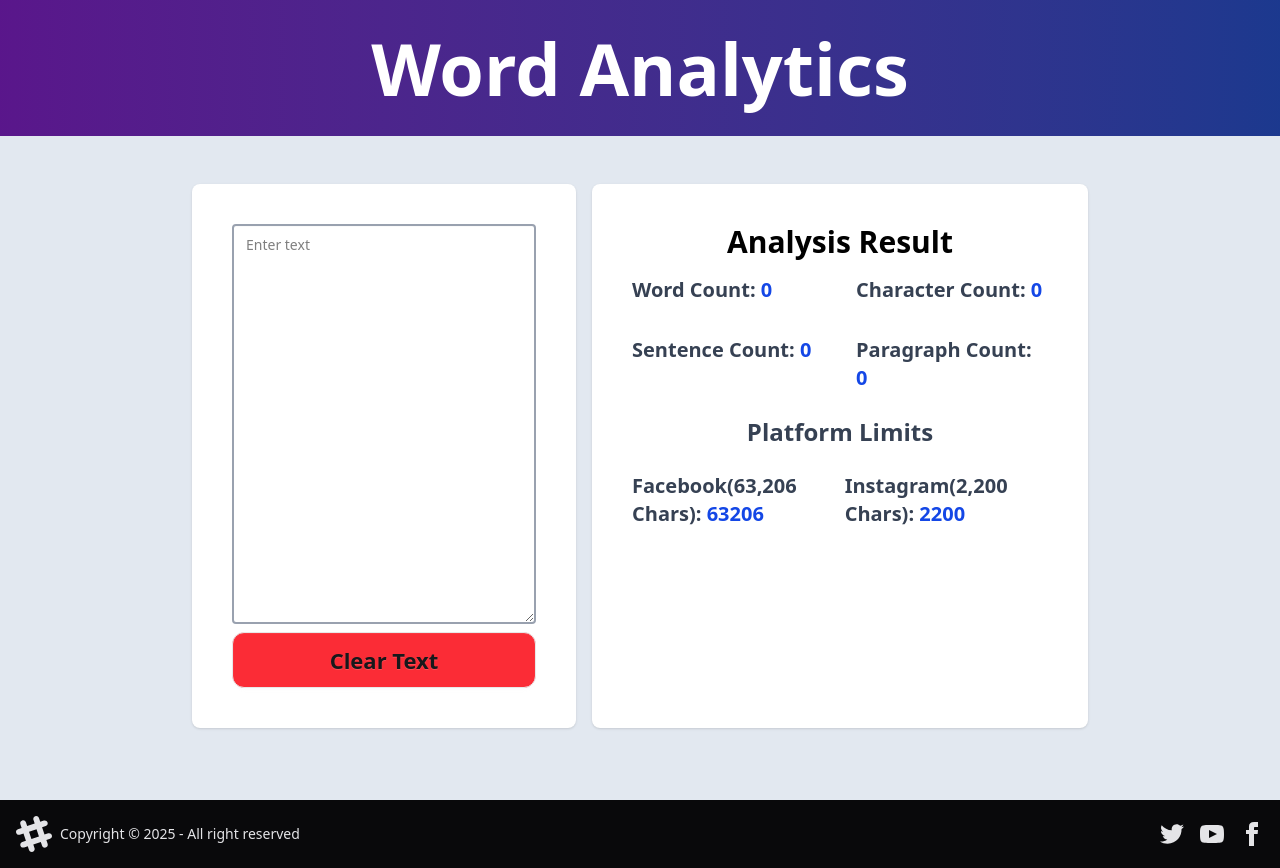
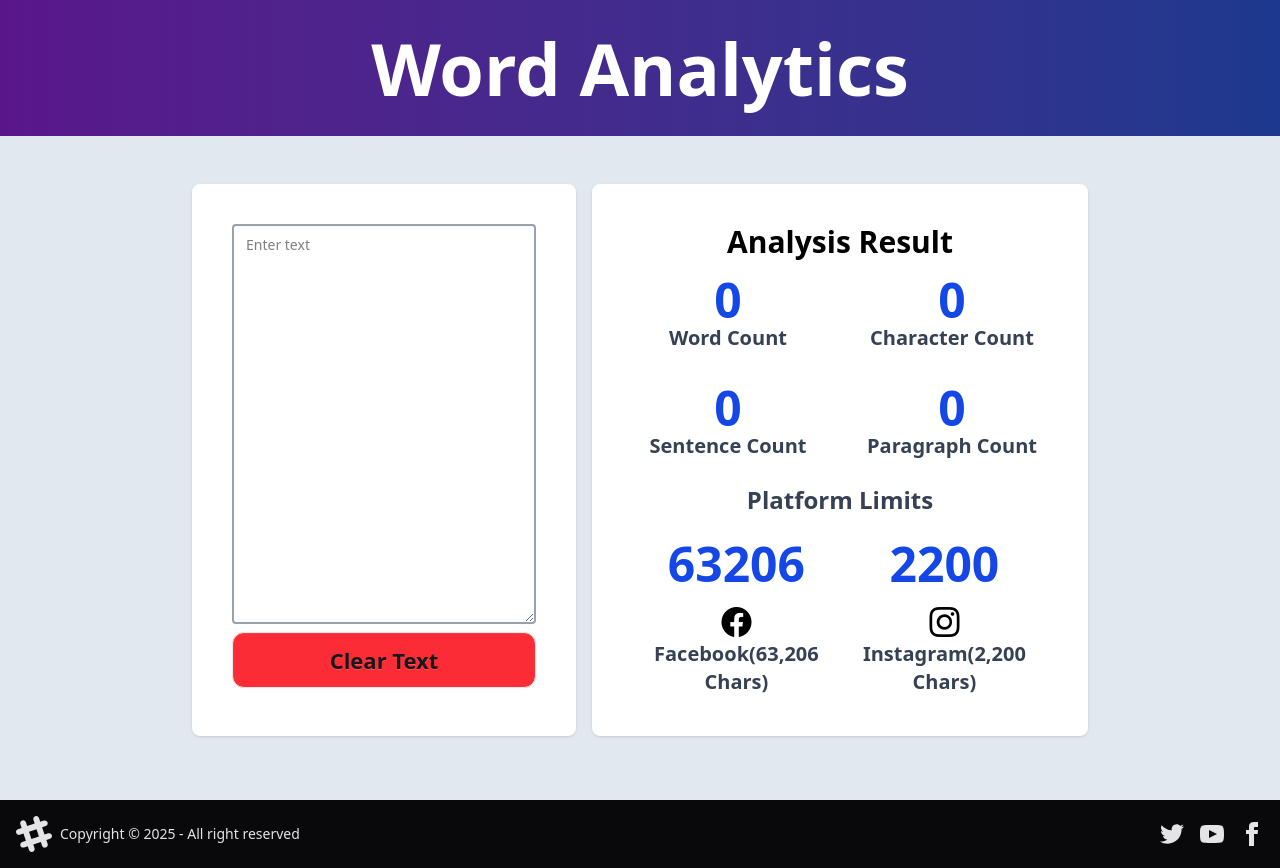
Before and after one commit to jacobferreras/word-analytics-app, a Next.js app: page / in a window 1280 px wide. Built offline with nearby package versions, Linux system fonts and the light colour scheme.

Commit message:
Refactor Count and PlatformCount components for improved layout and readability

```diff
--- a/components/Count.tsx
+++ b/components/Count.tsx
@@ -7,8 +7,9 @@ interface CountProps {
 
 export default function Count({ count, label }: CountProps) {
   return (
-    <p className="text-gray-700 text-xl font-semibold">
-      {label}: <span className="text-blue-700">{count}</span>
-    </p>
+    <div>
+      <h2 className="text-blue-700 text-5xl font-bold text-center">{count}</h2>
+      <p className="text-gray-700 text-xl font-bold text-center">{label}</p>
+    </div>
   );
 }
--- a/components/PlatfromCount.tsx
+++ b/components/PlatfromCount.tsx
@@ -4,16 +4,26 @@ interface PlatformCountProps {
   label: string;
   count: number;
   limit: string;
+  icon: string;
 }
 
 export default function PlatformCount({
   label,
   count,
   limit,
+  icon,
 }: PlatformCountProps) {
   return (
-    <p className="text-gray-700 text-xl font-semibold">
-      {label}({limit} Chars): <span className="text-blue-700">{count}</span>
-    </p>
+    <div>
+      <h2 className="text-blue-700 font-semibold text-center text-5xl mb-4">
+        {count}
+      </h2>
+      <h2 className="text-3xl text-black text-center">
+        <i className={`${icon}`}></i>
+      </h2>
+      <p className="text-gray-700 text-xl font-bold text-center">
+        {label}({limit} Chars)
+      </p>
+    </div>
   );
 }
```
